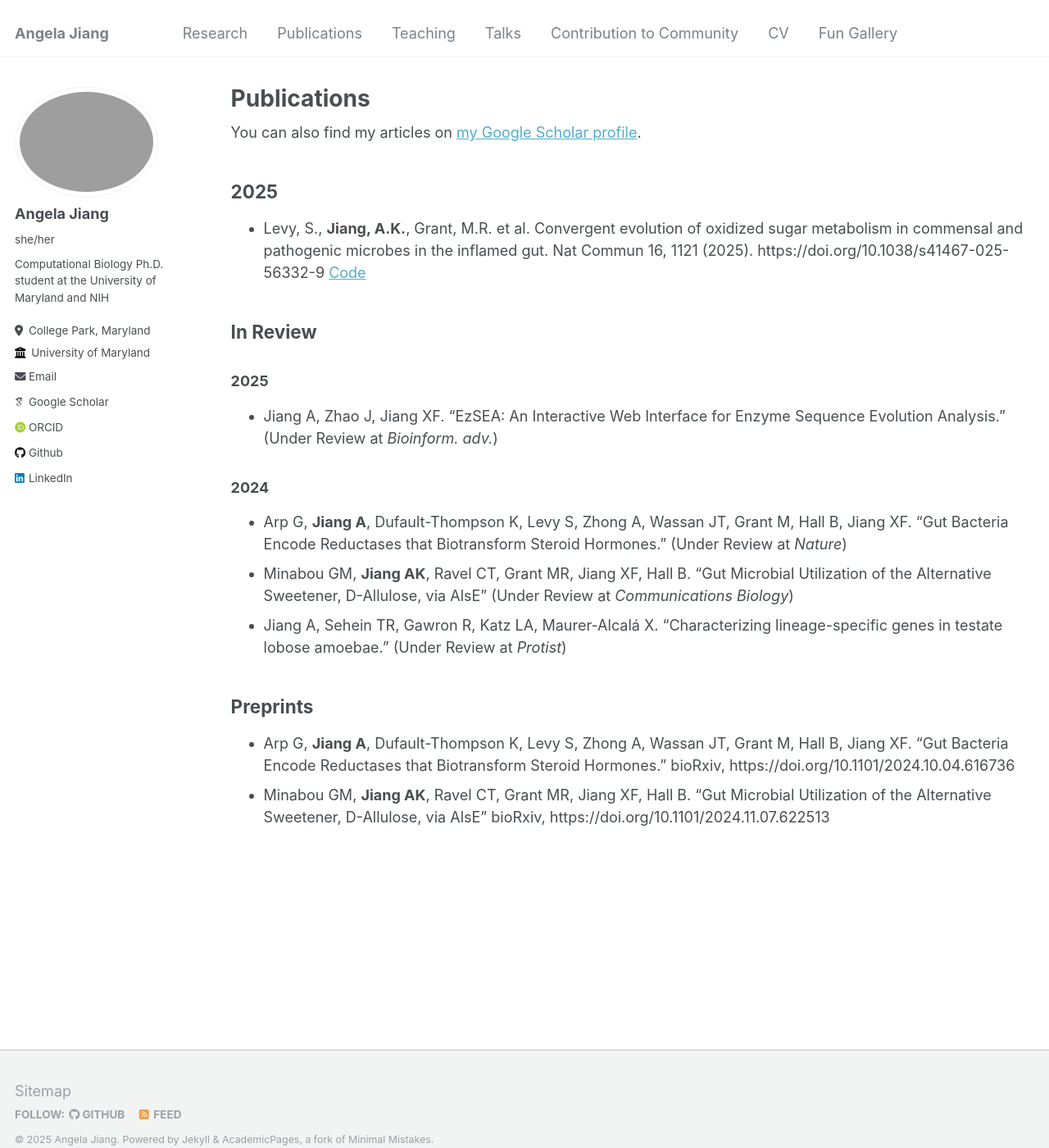
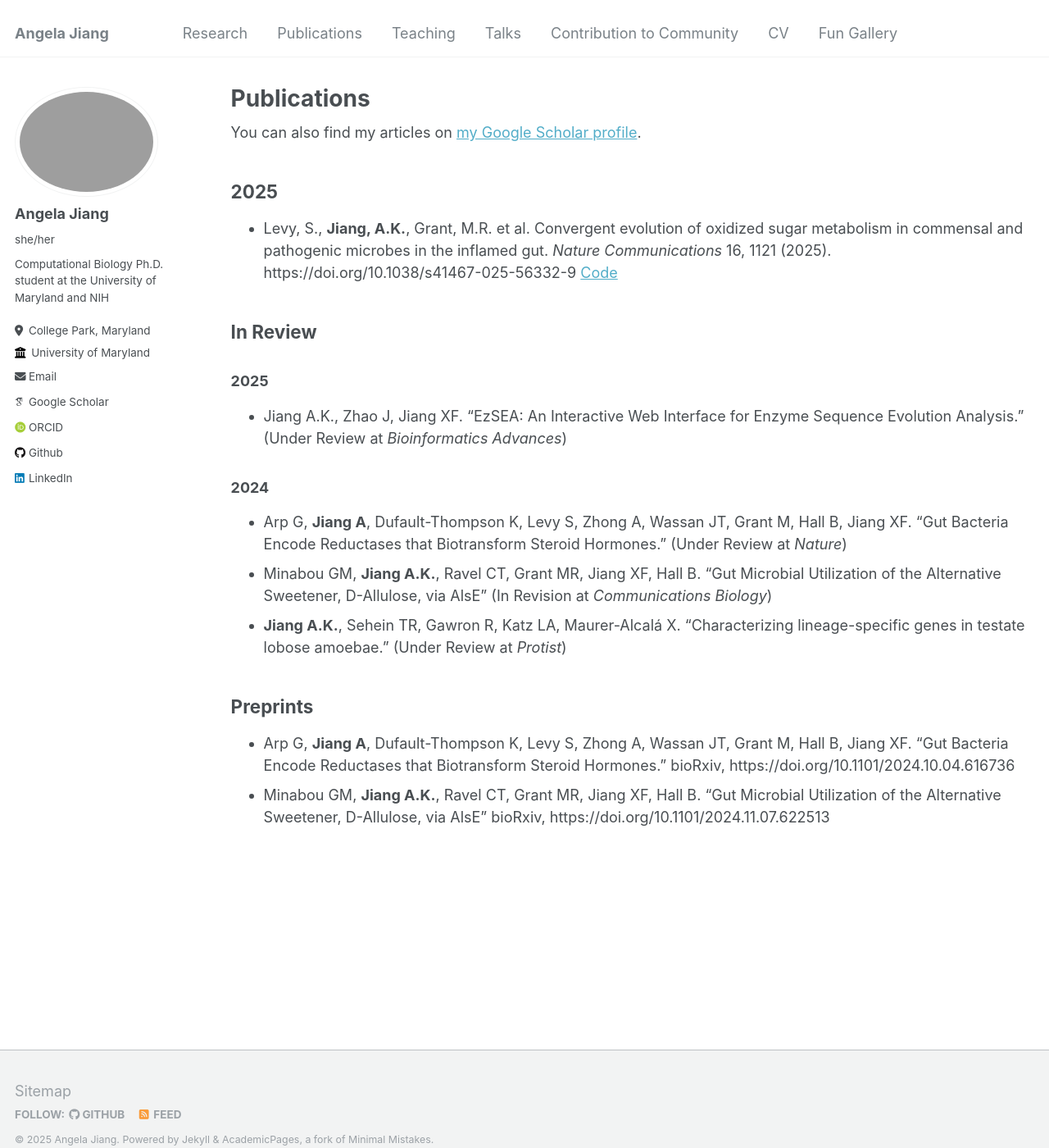
Before and after one commit to frikinzi/frikinzi.github.io, a Jekyll site: the page built from _pages/publications.md, in a window 1280 px wide and 1400 px high. Shown: the whole window at 82% size. Built offline with Jekyll 4.4.1, drawn with Linux system fonts in a browser that asks for light colours; some web fonts are replaced.

Commit message:
update pubs

```diff
--- a/_pages/publications.md
+++ b/_pages/publications.md
@@ -10,17 +10,17 @@ author_profile: true
 {% endif %}
 
 ## 2025
-+ Levy, S., **Jiang, A.K.**, Grant, M.R. et al. Convergent evolution of oxidized sugar metabolism in commensal and pathogenic microbes in the inflamed gut. Nat Commun 16, 1121 (2025). https://doi.org/10.1038/s41467-025-56332-9 [Code](https://github.com/frikinzi/sugar_oxidation_bioinfo)
++ Levy, S., **Jiang, A.K.**, Grant, M.R. et al. Convergent evolution of oxidized sugar metabolism in commensal and pathogenic microbes in the inflamed gut. *Nature Communications* 16, 1121 (2025). https://doi.org/10.1038/s41467-025-56332-9 [Code](https://github.com/frikinzi/sugar_oxidation_bioinfo)
 
 ## In Review
 ### 2025
-+ Jiang A, Zhao J, Jiang XF. "EzSEA: An Interactive Web Interface for Enzyme Sequence Evolution Analysis." (Under Review at *Bioinform. adv.*)
++ Jiang A.K., Zhao J, Jiang XF. "EzSEA: An Interactive Web Interface for Enzyme Sequence Evolution Analysis." (Under Review at *Bioinformatics Advances*)
 
 ### 2024
 + Arp G, **Jiang A**, Dufault-Thompson K, Levy S, Zhong A, Wassan JT, Grant M, Hall B, Jiang XF. “Gut Bacteria Encode Reductases that Biotransform Steroid Hormones.” (Under Review at *Nature*)
-+ Minabou GM, **Jiang AK**, Ravel CT, Grant MR, Jiang XF, Hall B. “Gut Microbial Utilization of the Alternative Sweetener, D-Allulose, via AlsE” (Under Review at *Communications Biology*)
-+ Jiang A, Sehein TR, Gawron R, Katz LA, Maurer-Alcalá X. “Characterizing lineage-specific genes in testate lobose amoebae.” (Under Review at *Protist*)
++ Minabou GM, **Jiang A.K.**, Ravel CT, Grant MR, Jiang XF, Hall B. “Gut Microbial Utilization of the Alternative Sweetener, D-Allulose, via AlsE” (In Revision at *Communications Biology*)
++ **Jiang A.K.**, Sehein TR, Gawron R, Katz LA, Maurer-Alcalá X. “Characterizing lineage-specific genes in testate lobose amoebae.” (Under Review at *Protist*)
 
 ## Preprints
 + Arp G, **Jiang A**, Dufault-Thompson K, Levy S, Zhong A, Wassan JT, Grant M, Hall B, Jiang XF. “Gut Bacteria Encode Reductases that Biotransform Steroid Hormones.” bioRxiv, https://doi.org/10.1101/2024.10.04.616736
-+ Minabou GM, **Jiang AK**, Ravel CT, Grant MR, Jiang XF, Hall B. “Gut Microbial Utilization of the Alternative Sweetener, D-Allulose, via AlsE” bioRxiv, https://doi.org/10.1101/2024.11.07.622513
++ Minabou GM, **Jiang A.K.**, Ravel CT, Grant MR, Jiang XF, Hall B. “Gut Microbial Utilization of the Alternative Sweetener, D-Allulose, via AlsE” bioRxiv, https://doi.org/10.1101/2024.11.07.622513
```
